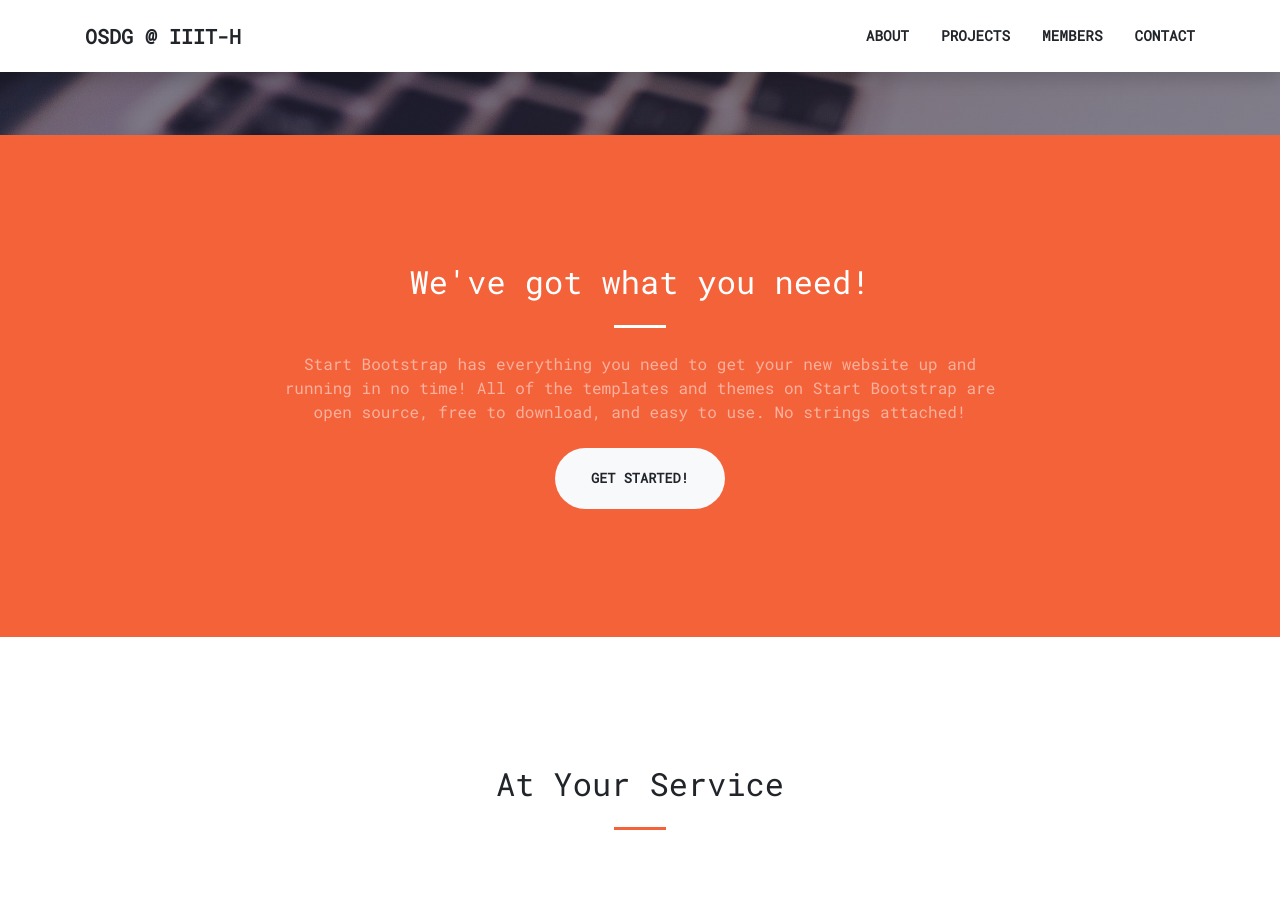
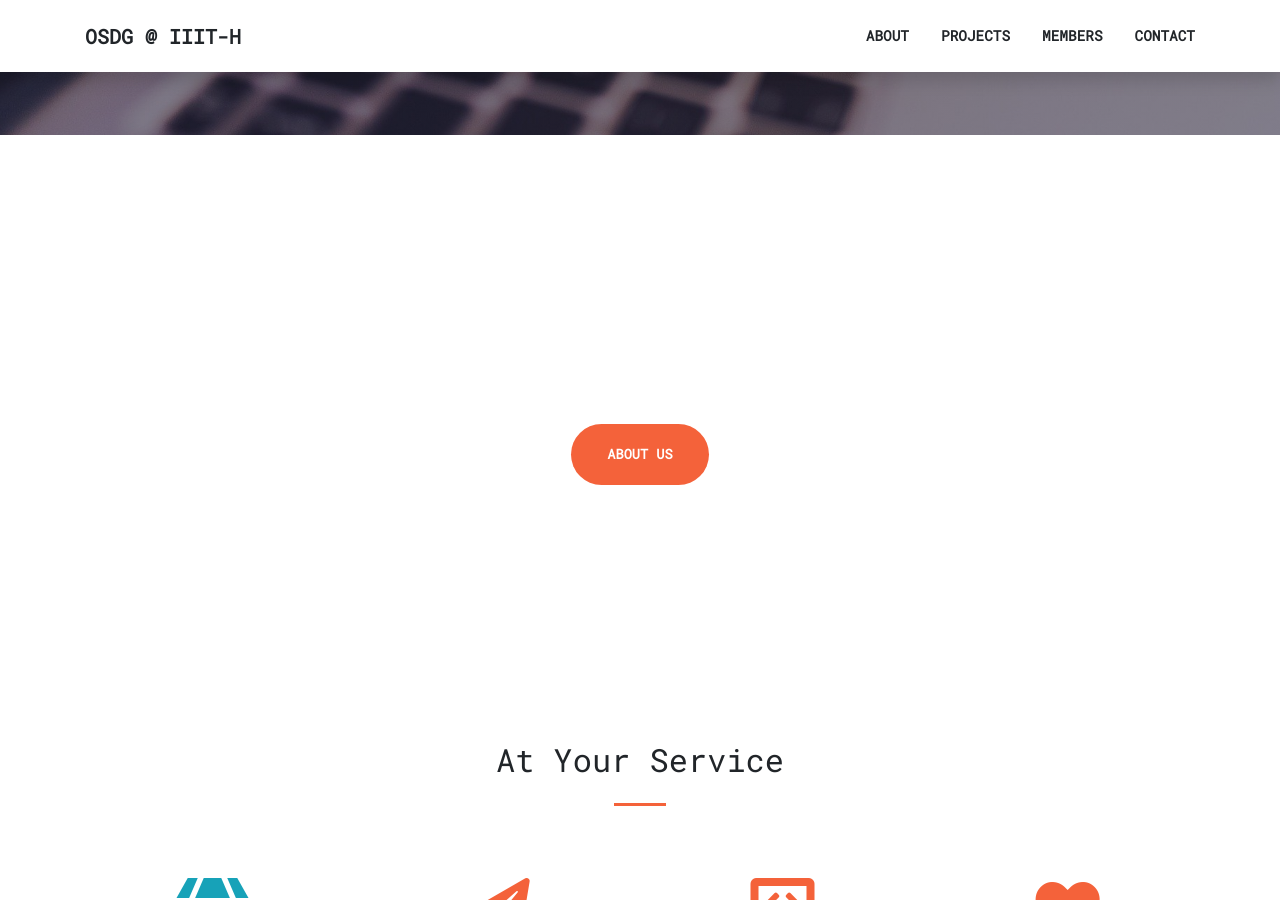
Before and after one commit to OSDG-IIITH/OSDG-IIITH.github.io, a Jekyll site: the page built from index.md, in a window 1280 px wide and 900 px high, scrolled down 765 px. Built offline with Jekyll 4.4.1, drawn with Linux system fonts in a browser that asks for light colours; nearby versions of some CDN libraries.

Commit message:
Updated the intro content.

```diff
--- a/index.md
+++ b/index.md
@@ -12,13 +12,12 @@ header:
 sections:
   - type: call-to-action.html
     section_id: about
-    background_style: bg-primary
-    title: We've got what you need!
-    text: Start Bootstrap has everything you need to get your new website up and running in no time! All of the templates and themes on Start Bootstrap are open source, free to download, and easy to use. No strings attached!
+    title: What is OSDG?
+    text: We are the open source community of IIIT Hyderabad! We promote the use of and the contribution to Open Source software.
     actions:
-      - title: Get Started!
-        url: '#page-top'
-        class: btn-light
+      - title: About us
+        url: '/about'
+        class: btn-primary
 
   - type: services.html
     section_id: services
```
